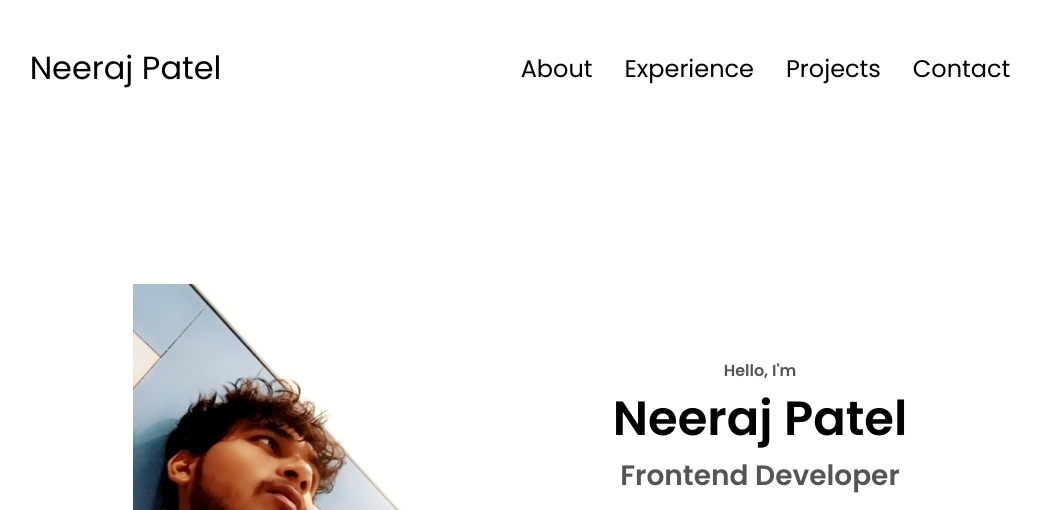
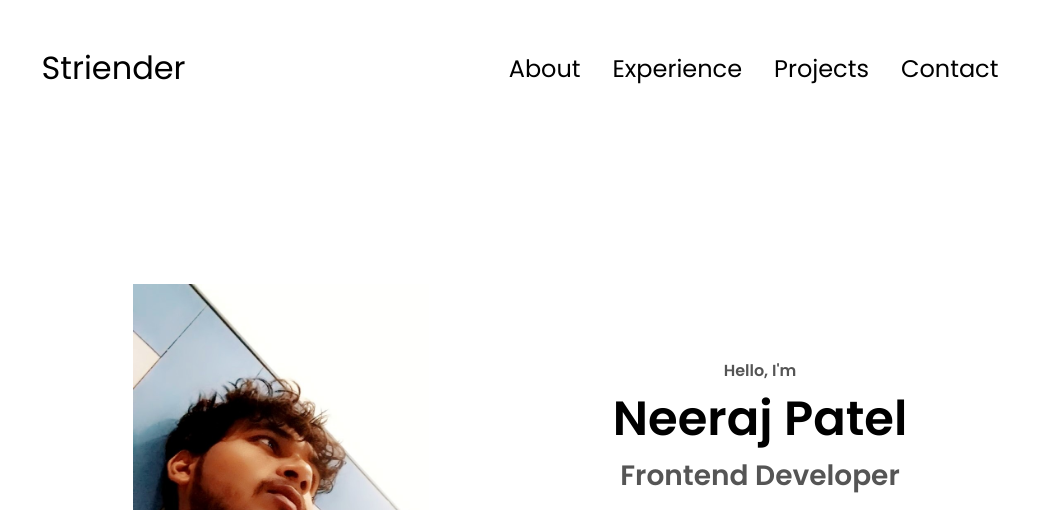
Before and after one commit to Striender/Profolio_Website, a plain HTML site: page index.html in a window 1280 px wide. Shown: the top 510 px of the page, without its empty margins (120-1161 px from the left). Drawn offline with Linux system fonts and the light colour scheme.

Commit message:
Update index.html

```diff
--- a/index.html
+++ b/index.html
@@ -10,7 +10,7 @@
   </head>
   <body>
     <nav id="desktop-nav">
-      <div class="logo">Neeraj Patel</div>
+      <div class="logo">Striender</div>
       <div>
         <ul class="nav-links">
           <li><a href="#about">About</a></li>
```
